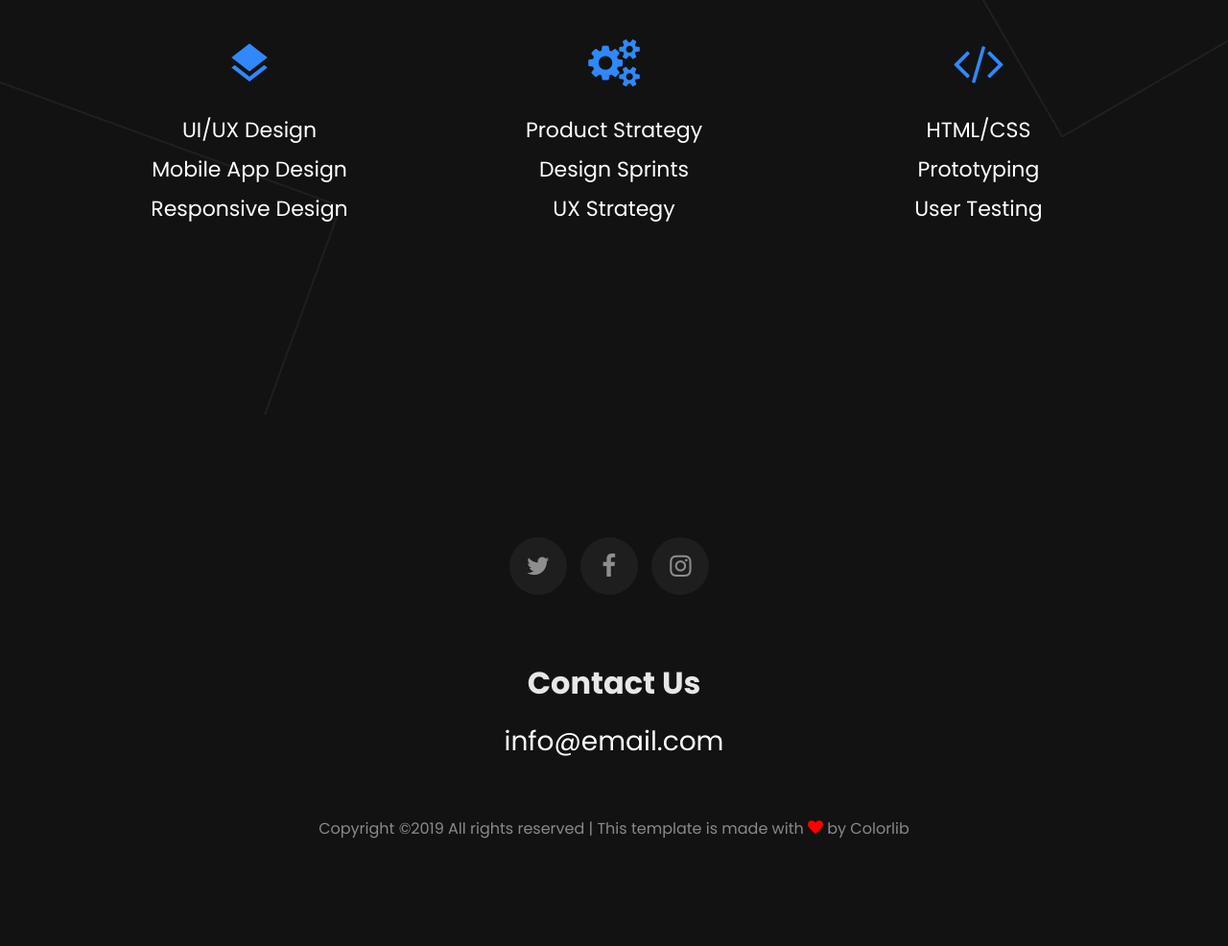
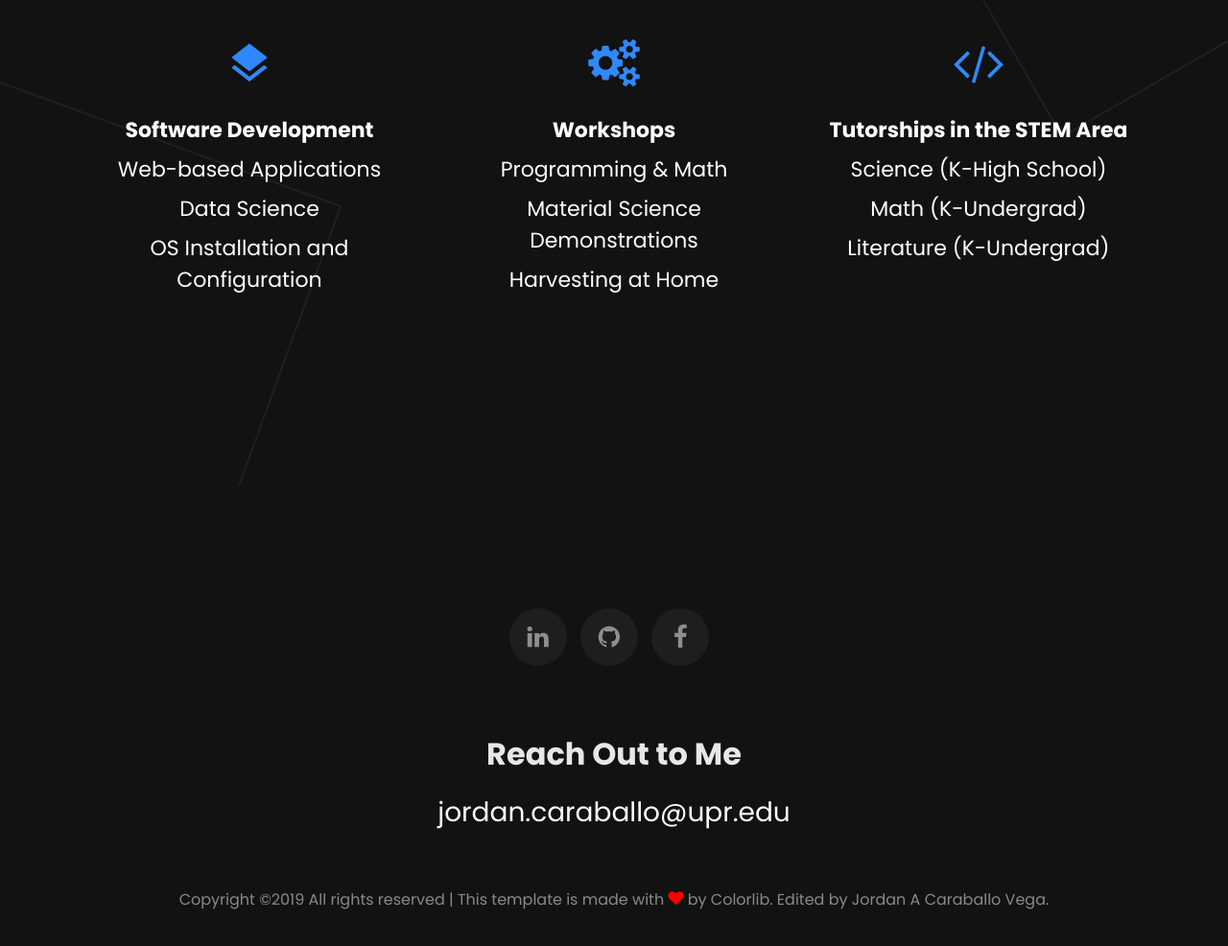
Before and after one commit to jordancaraballo/personal-website, a plain HTML site: page services.html in a window 1280 px wide. Shown: the part 366-1352 px from the top of the page at 96% size. Drawn offline with Linux system fonts and the light colour scheme; some packages are replaced by stand-ins of ours; no server answers; files whose address does not match are found by name.

Commit message:
Added minor changes to content.

```diff
--- a/services.html
+++ b/services.html
@@ -1,7 +1,7 @@
 <!DOCTYPE html>
 <html lang="en">
   <head>
-    <title>Beckham - Free Bootstrap 4 Template by Colorlib</title>
+    <title>Jordan A Caraballo Vega - Personal Website</title>
     <meta charset="utf-8">
     <meta name="viewport" content="width=device-width, initial-scale=1, shrink-to-fit=no">
 
@@ -40,7 +40,7 @@
         <div class="colorlib-table-cell js-fullheight">
           <div class="row no-gutters">
             <div class="col-md-12 text-center">
-              <h1 class="mb-4"><a href="index.html" class="logo">Beckham Muff</a></h1>
+              <h1 class="mb-4"><a href="index.html" class="logo">Jordan A Caraballo Vega</a></h1>
               <ul>
                 <li><a href="index.html"><span><small>01</small>Home</span></a></li>
                 <li><a href="about.html"><span><small>02</small>Resume</span></a></li>
@@ -61,7 +61,7 @@
           <div class="row">
             <div class="col-md-12">
               <div class="colorlib-navbar-brand">
-                <a class="colorlib-logo" href="index.html"><span class="logo-img" style="background-image: url(images/person_1.jpg);"></span>Beckham Muff</a>
+                <a class="colorlib-logo" href="index.html"><span class="logo-img" style="background-image: url(images/person_1.JPG);"></span>Jordan A Caraballo Vega</a>
               </div>
               <a href="#" class="js-colorlib-nav-toggle colorlib-nav-toggle"><i></i></a>
             </div>
@@ -82,9 +82,10 @@
               <div class="media block-6 services p-3 py-4 d-block text-center">
                 <div class="icon mb-3"><span class="icon-layers"></span></div>
                 <div class="media-body">
-                  <h3 class="heading">UI/UX Design</h3>
-                  <h3 class="heading">Mobile App Design</h3>
-                  <h3 class="heading">Responsive Design</h3>
+                  <h3 class="heading"><b>Software Development</b></h3>
+                  <h3 class="heading">Web-based Applications</h3>
+                  <h3 class="heading">Data Science</h3>
+                  <h3 class="heading">OS Installation and Configuration</h3>
                 </div>
               </div>
             </div>
@@ -92,9 +93,10 @@
               <div class="media block-6 services p-3 py-4 d-block text-center">
                 <div class="icon mb-3"><span class="icon-gears"></span></div>
                 <div class="media-body">
-                  <h3 class="heading">Product Strategy</h3>
-                  <h3 class="heading">Design Sprints</h3>
-                  <h3 class="heading">UX Strategy</h3>
+                  <h3 class="heading"><b>Workshops</b></h3>
+                  <h3 class="heading">Programming & Math</h3>
+                  <h3 class="heading">Material Science Demonstrations</h3>
+                  <h3 class="heading">Harvesting at Home</h3>
                 </div>
               </div>
             </div>
@@ -102,9 +104,10 @@
               <div class="media block-6 services p-3 py-4 d-block text-center">
                 <div class="icon mb-3"><span class="icon-code"></span></div>
                 <div class="media-body">
-                  <h3 class="heading">HTML/CSS</h3>
-                  <h3 class="heading">Prototyping</h3>
-                  <h3 class="heading">User Testing</h3>
+                  <h3 class="heading"><b>Tutorships in the STEM Area</b></h3>
+                  <h3 class="heading">Science (K-High School)</h3>
+                  <h3 class="heading">Math (K-Undergrad)</h3>
+                  <h3 class="heading">Literature (K-Undergrad)</h3>
                 </div>
               </div>
             </div>
@@ -118,14 +121,14 @@
             <div class="col-md-5 text-center">
               <div class="ftco-footer-widget mb-5">
                 <ul class="ftco-footer-social list-unstyled">
-                  <li class="ftco-animate"><a href="#"><span class="icon-twitter"></span></a></li>
-                  <li class="ftco-animate"><a href="#"><span class="icon-facebook"></span></a></li>
-                  <li class="ftco-animate"><a href="#"><span class="icon-instagram"></span></a></li>
+                  <li class="ftco-animate"><a href="https://linkedin.com/in/jordancaraballovega"><span class="icon-linkedin"></span></a></li>
+                  <li class="ftco-animate"><a href="https://github.com/jordancaraballo"><span class="icon-github"></span></a></li>
+                  <li class="ftco-animate"><a href="https://www.facebook.com/jordan.caraballo.5"><span class="icon-facebook"></span></a></li>
                 </ul>
               </div>
               <div class="ftco-footer-widget">
-                <h2 class="mb-3">Contact Us</h2>
-                <p class="h3 email"><a href="#">info@email.com</a></p>
+                <h2 class="mb-3">Reach Out to Me</h2>
+                <p class="h3 email"><a href="#">jordan.caraballo@upr.edu</a></p>
               </div>
             </div>
           </div>
@@ -133,7 +136,7 @@
             <div class="col-md-12 text-center">
 
               <p><!-- Link back to Colorlib can't be removed. Template is licensed under CC BY 3.0. -->
-      Copyright &copy;<script>document.write(new Date().getFullYear());</script> All rights reserved | This template is made with <i class="icon-heart" aria-hidden="true" style="color: red;"></i> by <a href="https://colorlib.com" target="_blank">Colorlib</a>
+      Copyright &copy;<script>document.write(new Date().getFullYear());</script> All rights reserved | This template is made with <i class="icon-heart" aria-hidden="true" style="color: red;"></i> by <a href="https://colorlib.com" target="_blank">Colorlib. Edited by Jordan A Caraballo Vega.</a>
       <!-- Link back to Colorlib can't be removed. Template is licensed under CC BY 3.0. --></p>
             </div>
           </div>
```
Also changed, not shown: blog.html (+10 -10 lines), contact.html (+12 -15 lines), index.html (+2 -2 lines), portfolio.html (+10 -10 lines).
